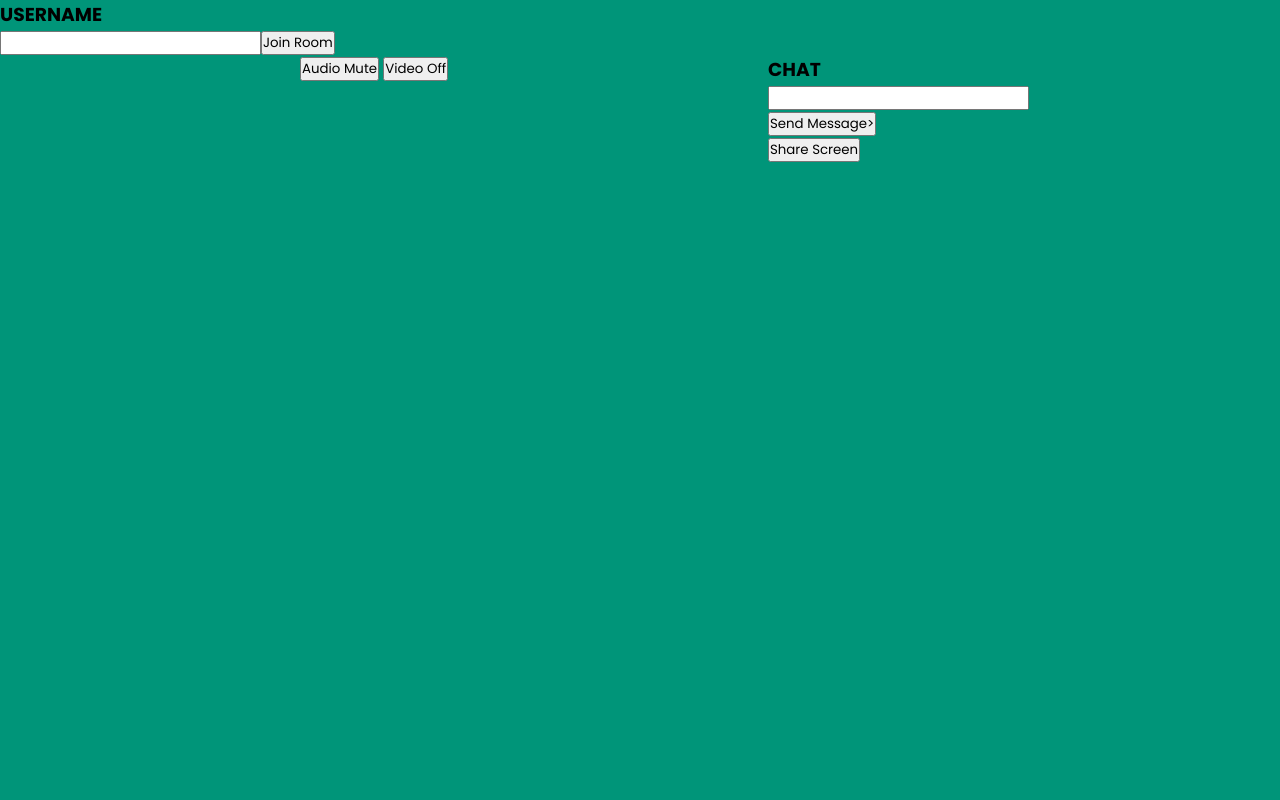
After one commit to Vivekroy286/demochat, a Django app: page /meeting/ in a window 1280 px wide. The commit adds this page. Run offline with Django 5.2, Linux system fonts and the light colour scheme; a user stored in the database is signed in.

Commit message:
added meeting room

```diff
--- a/vchat/base/static/css/style.css
+++ b/vchat/base/static/css/style.css
@@ -233,3 +233,19 @@ body {
     left: 50%;
     transform: translate(-50%, -50%);
 }
+
+.video-grid-container {
+    display: grid;
+    grid-template-columns: repeat(3, 1fr);
+    background-color: black;
+}
+
+.main-grid-container {
+    display: grid;
+    grid-template-columns: 60% 20%;
+}
+
+.video {
+    border-radius: 25%;
+    background-color: black;
+}
--- a/vchat/base/templates/dashboard.html
+++ b/vchat/base/templates/dashboard.html
@@ -14,7 +14,7 @@
         <div class="dashboard">
             <h1>Welcome, {{name}}!</h1>
             <!-- create a "New Meeting" button -->
-            <a href="" class="button">New Meeting</a>
+            <a href="{% url 'meeting' %}" class="button">New Meeting</a>
             <a href="{% url 'join_room' %}" class="button">Join Meeting</a>
             <a href="{% url 'logout' %}" class="button">Logout</a>
         </div>
--- /dev/null
+++ b/vchat/base/templates/video.html
@@ -0,0 +1,46 @@
+<!DOCTYPE html> {% load static %}
+
+
+
+<html>
+
+<head>
+    <meta charset="utf-8">
+
+    <title>Vchat</title>
+
+    <link rel="stylesheet" href="{% static 'css/style.css' %}">
+</head>
+
+<body>
+    <h3 id="label_username">USERNAME</h3>
+
+    <div>
+        <input id="username"><button id="btn-join">Join Room</button>
+    </div>
+
+    <div class="main-grid-container">
+        <div id="video-container">
+            <div><video id="local-video" style="float: left;" autoplay playsinline></video></div>
+            <button id="btn-toggle-audio">Audio Mute</button>
+            <button id="btn-toggle-video">Video Off</button>
+
+
+        </div>
+
+
+        <div id="chat">
+            <h3>CHAT</h3>
+            <div id="messages">
+                <ul id="message-list"></ul>
+            </div>
+
+            <div><input id="msg"><button id="btn-send-msg">Send Message></button></div>
+            <button id="btn-share-screen">Share Screen</button>
+
+        </div>
+    </div>
+    <script src="" async defer></script>
+</body>
+
+</html>
--- a/vchat/base/urls.py
+++ b/vchat/base/urls.py
@@ -8,7 +8,7 @@ urlpatterns = [
     path('',views.index, name='index'),
     path('logout/',views.logout_view, name='logout'),
     path('join/',views.join_room, name='join_room'),
-
+    path('meeting/',views.videocall, name='meeting'),
 
     # Add more URL patterns as needed
 ]
--- a/vchat/base/views.py
+++ b/vchat/base/views.py
@@ -36,6 +36,11 @@ def login_view(request):
 def dashboard(request):
     return render(request, 'dashboard.html', {'name': request.user.first_name})
 
+@login_required
+def videocall(request):
+    return render(request, 'video.html', {'name': request.user.first_name + " " + request.user.last_name})
+
+
 
 
 @login_required
```
Also changed, not shown: vchat/db.sqlite3.
